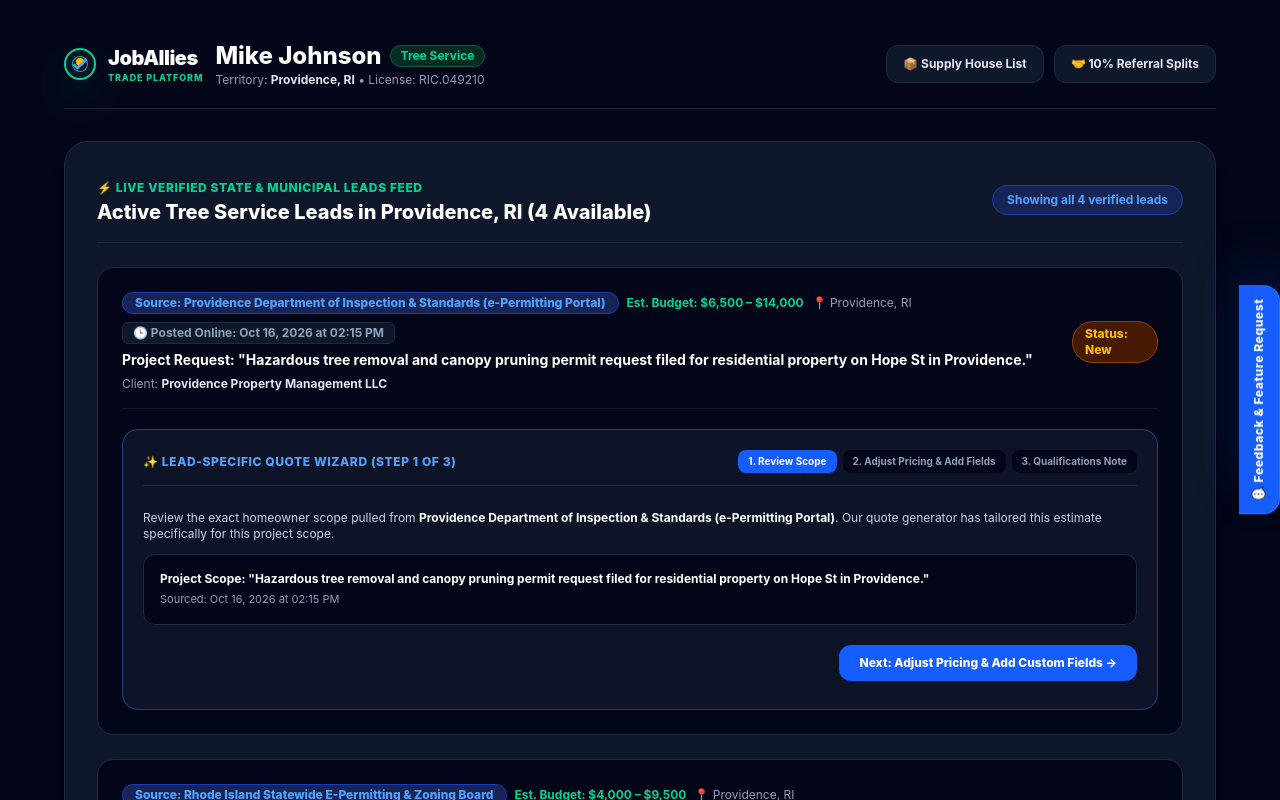
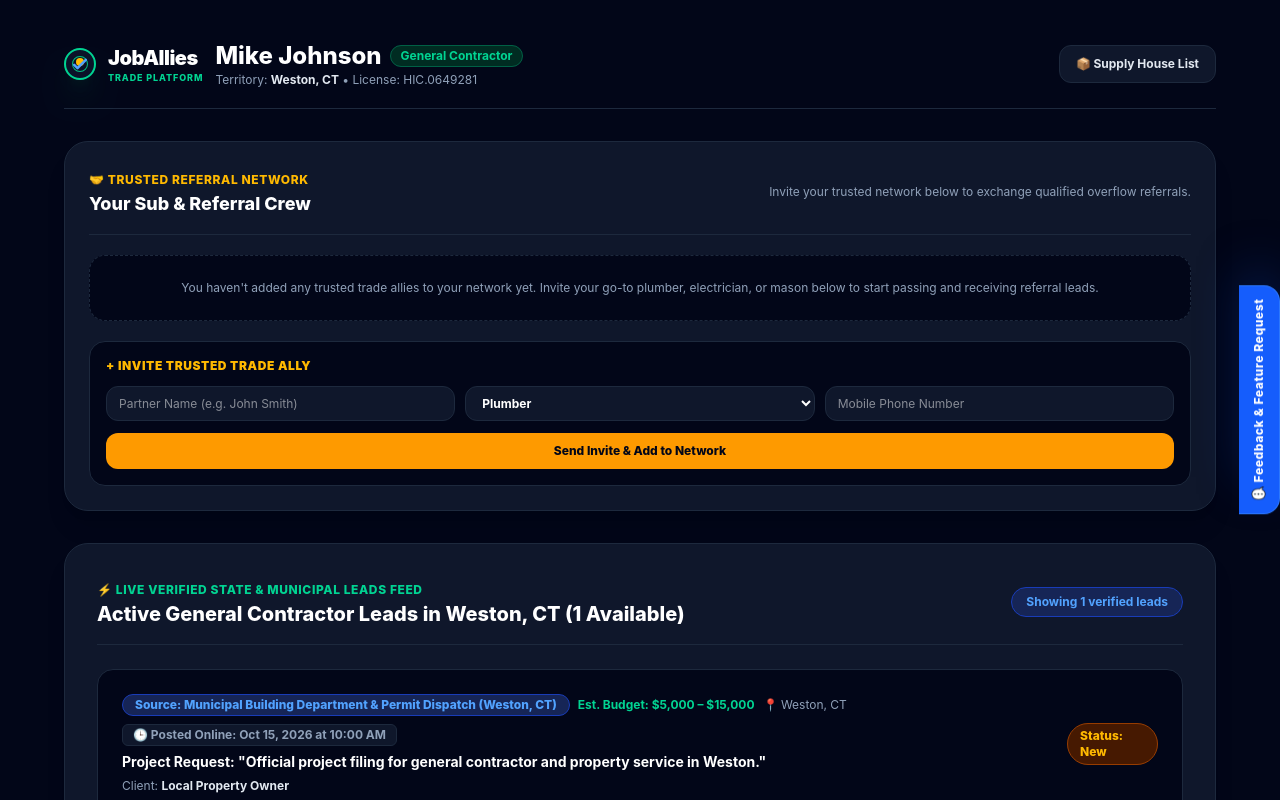
Before and after one commit to dberger111/joballies, a Next.js app: page /dashboard in a window 1280 px wide. Shown: the top 800 px of the page. Built offline with nearby package versions, Linux system fonts and the light colour scheme.

Commit message:
Remove dummy network data, require user-invited network for referrals, and add zero-lead fallback prompt to connect external lead platforms

```diff
--- a/app/dashboard/page.tsx
+++ b/app/dashboard/page.tsx
@@ -45,27 +45,40 @@
   status: string;
 }
 
+interface TradeAlly {
+  id: string;
+  name: string;
+  trade: string;
+  phone: string;
+}
+
 export default function DashboardPage() {
   const [userProfile, setUserProfile] = useState({
     name: 'Mike Johnson',
-    trade: 'Tree Service',
-    location: 'Providence, RI',
-    licenseNumber: 'RIC.049210',
+    trade: 'General Contractor',
+    location: 'Weston, CT',
+    licenseNumber: 'HIC.0649281',
     email: 'mike@joballies.com',
-    phone: '+14015550199'
+    phone: '+12035550199'
   });
 
   const [leads, setLeads] = useState<LeadItem[]>([]);
   const [savedQuotes, setSavedQuotes] = useState<SavedQuote[]>([]);
   const [loading, setLoading] = useState(true);
 
-  // Temporary state for adding a custom field to a specific lead
+  // Real Trusted Network State (Starts empty - no dummy content)
+  const [allies, setAllies] = useState<TradeAlly[]>([]);
+  const [allyName, setAllyName] = useState('');
+  const [allyTrade, setAllyTrade] = useState('Plumber');
+  const [allyPhone, setAllyPhone] = useState('');
+
+  // Temporary state for adding a custom field
   const [newFieldLabel, setNewFieldLabel] = useState('');
   const [newFieldAmount, setNewFieldAmount] = useState<number>(150);
 
   useEffect(() => {
-    let resolvedTrade = 'Tree Service';
-    let resolvedTown = 'Providence, RI';
+    let resolvedTrade = 'General Contractor';
+    let resolvedTown = 'Weston, CT';
 
     try {
       const saved = localStorage.getItem('joballies_temp_user') || localStorage.getItem('joballies_user');
@@ -89,8 +102,8 @@
         if (data && data.leads) {
           const mapped = data.leads.map((l: any, idx: number) => ({
             ...l,
-            clientEmail: `homeowner${idx + 1}@providence-resident.org`,
-            clientPhone: `+1 (401) 555-01${70 + idx}`,
+            clientEmail: `homeowner${idx + 1}@local-resident.org`,
+            clientPhone: `+1 (203) 555-01${70 + idx}`,
             autoQuote: {
               ...l.autoQuote,
               customFields: []
@@ -108,6 +121,25 @@
 
     fetchLeads();
   }, []);
+
+  const handleAddAlly = (e: React.FormEvent) => {
+    e.preventDefault();
+    if (!allyName.trim() || !allyPhone.trim()) return;
+    const newAlly: TradeAlly = {
+      id: Date.now().toString(),
+      name: allyName.trim(),
+      trade: allyTrade,
+      phone: allyPhone.trim()
+    };
+    setAllies([...allies, newAlly]);
+    setAllyName('');
+    setAllyPhone('');
+    alert(`✓ ${newAlly.name} (${newAlly.trade}) has been successfully added to your trusted referral network!`);
+  };
+
+  const removeAlly = (id: string) => {
+    setAllies(allies.filter(a => a.id !== id));
+  };
 
   const recalculateTotal = (quote: { laborHours: number; laborRate: number; materialsCost: number; customFields: CustomField[] }) => {
     const base = quote.laborHours * quote.laborRate + quote.materialsCost;
@@ -219,19 +251,90 @@
             >
               📦 Supply House List
             </Link>
-            <Link
-              href="/dashboard/network"
-              className="bg-slate-900 border border-slate-800 text-xs font-bold text-slate-200 px-4 py-2.5 rounded-xl transition"
-            >
-              🤝 10% Referral Splits
-            </Link>
           </div>
         </header>
+
+        {/* TRUSTED REFERRAL NETWORK SECTION (Requires User to Invite Network First) */}
+        <section className="bg-slate-900 border border-slate-800 p-6 rounded-3xl space-y-5 shadow-xl">
+          <div className="flex flex-col sm:flex-row justify-between items-start sm:items-center gap-2 border-b border-slate-800 pb-4">
+            <div>
+              <span className="text-xs font-extrabold uppercase tracking-wider text-amber-400">🤝 Trusted Referral Network</span>
+              <h2 className="text-lg font-extrabold text-white">Your Sub & Referral Crew</h2>
+            </div>
+            <p className="text-xs text-slate-400">Invite your trusted network below to exchange qualified overflow referrals.</p>
+          </div>
+
+          {allies.length === 0 ? (
+            <div className="bg-slate-950 border border-dashed border-slate-800 p-6 rounded-2xl text-center space-y-3">
+              <p className="text-xs text-slate-400">
+                You haven't added any trusted trade allies to your network yet. Invite your go-to plumber, electrician, or mason below to start passing and receiving referral leads.
+              </p>
+            </div>
+          ) : (
+            <div className="grid grid-cols-1 md:grid-cols-2 gap-3">
+              {allies.map((ally) => (
+                <div key={ally.id} className="bg-slate-950 border border-slate-800 p-4 rounded-2xl flex justify-between items-center">
+                  <div>
+                    <h4 className="text-xs font-bold text-white">{ally.name}</h4>
+                    <p className="text-[11px] text-blue-400">{ally.trade} • {ally.phone}</p>
+                  </div>
+                  <button
+                    onClick={() => removeAlly(ally.id)}
+                    className="text-xs text-rose-400 hover:text-rose-300 font-bold px-3 py-1 bg-slate-900 rounded-lg"
+                  >
+                    Remove
+                  </button>
+                </div>
+              ))}
+            </div>
+          )}
+
+          {/* Invite Form */}
+          <form onSubmit={handleAddAlly} className="bg-slate-950 border border-slate-800 p-4 rounded-2xl space-y-3">
+            <h4 className="text-xs font-black text-amber-400 uppercase tracking-wider">+ Invite Trusted Trade Ally</h4>
+            <div className="grid grid-cols-1 sm:grid-cols-3 gap-2.5">
+              <input
+                type="text"
+                required
+                placeholder="Partner Name (e.g. John Smith)"
+                value={allyName}
+                onChange={(e) => setAllyName(e.target.value)}
+                className="bg-slate-900 border border-slate-800 rounded-xl px-3 py-2 text-xs text-white"
+              />
+              <select
+                value={allyTrade}
+                onChange={(e) => setAllyTrade(e.target.value)}
+                className="bg-slate-900 border border-slate-800 rounded-xl px-3 py-2 text-xs font-bold text-white"
+              >
+                <option value="Plumber">Plumber</option>
+                <option value="Electrician">Electrician</option>
+                <option value="Mason">Mason</option>
+                <option value="HVAC Tech">HVAC Tech</option>
+                <option value="Painter">Painter</option>
+                <option value="Roofing Pro">Roofing Pro</option>
+              </select>
+              <input
+                type="text"
+                required
+                placeholder="Mobile Phone Number"
+                value={allyPhone}
+                onChange={(e) => setAllyPhone(e.target.value)}
+                className="bg-slate-900 border border-slate-800 rounded-xl px-3 py-2 text-xs text-white"
+              />
+            </div>
+            <button
+              type="submit"
+              className="w-full bg-amber-500 hover:bg-amber-400 text-slate-950 font-extrabold py-2.5 rounded-xl text-xs transition"
+            >
+              Send Invite & Add to Network
+            </button>
+          </form>
+        </section>
 
         {/* Saved Quotes Reference Section */}
         {savedQuotes.length > 0 && (
           <section className="bg-slate-900 border border-slate-800 p-6 rounded-3xl space-y-4 shadow-xl">
-            <h3 className="text-xs font-extrabold uppercase tracking-wider text-amber-400">📋 Sent Quotes Reference Hub (Dashboard History)</h3>
+            <h3 className="text-xs font-extrabold uppercase tracking-wider text-amber-400">📋 Sent Quotes Reference Hub</h3>
             <div className="grid grid-cols-1 md:grid-cols-2 gap-3">
               {savedQuotes.map((q) => (
                 <div key={q.id} className="bg-slate-950 border border-slate-800 p-4 rounded-2xl flex justify-between items-center">
@@ -249,7 +352,7 @@
           </section>
         )}
 
-        {/* Live Leads & Quote Wizard Section */}
+        {/* Live Leads & Quote Wizard Section with Zero-Lead Fallback Prompt */}
         <section className="bg-slate-900 border border-slate-800 p-6 md:p-8 rounded-3xl space-y-6 shadow-xl">
           <div className="flex flex-col sm:flex-row justify-between items-start sm:items-center gap-2 border-b border-slate-800 pb-4">
             <div>
@@ -259,14 +362,39 @@
               </h2>
             </div>
             <span className="text-xs font-bold text-blue-400 bg-blue-950 px-3.5 py-1.5 rounded-full border border-blue-800">
-              {loading ? 'Scanning live sources...' : `Showing all ${leads.length} verified leads`}
+              {loading ? 'Scanning live sources...' : `Showing ${leads.length} verified leads`}
             </span>
           </div>
 
+          {/* ZERO LEADS EMPTY STATE PROMPT */}
+          {!loading && leads.length === 0 ? (
+            <div className="bg-slate-950 border border-amber-500/50 p-8 rounded-2xl text-center space-y-4">
+              <div className="w-12 h-12 bg-amber-500/20 text-amber-400 rounded-full flex items-center justify-center mx-auto text-lg font-black">
+                !
+              </div>
+              <h3 className="text-base font-extrabold text-white">No Public Leads Found for Your Location & Trade</h3>
+              <p className="text-xs text-slate-300 max-w-lg mx-auto">
+                There are currently no public municipal permit or state open data requests matching <strong className="text-white">{userProfile.trade}</strong> in <strong className="text-white">{userProfile.location}</strong>.
+              </p>
+              <div className="pt-2">
+                <p className="text-xs font-bold text-amber-400 mb-3">To view more leads in your local area, connect your professional lead generation accounts:</p>
+                <div className="flex flex-wrap justify-center gap-3">
+                  <a href="https://pro.thumbtack.com" target="_blank" rel="noopener noreferrer" className="bg-blue-600 hover:bg-blue-500 text-white font-extrabold px-4 py-2.5 rounded-xl text-xs transition">
+                    🛠️ Connect Thumbtack Pro
+                  </a>
+                  <a href="https://pro.angi.com" target="_blank" rel="noopener noreferrer" className="bg-emerald-600 hover:bg-emerald-500 text-white font-extrabold px-4 py-2.5 rounded-xl text-xs transition">
+                    🏡 Connect Angi Leads
+                  </a>
+                  <a href="https://www.houzz.com/pro" target="_blank" rel="noopener noreferrer" className="bg-slate-800 hover:bg-slate-700 text-slate-100 font-extrabold px-4 py-2.5 rounded-xl text-xs transition border border-slate-700">
+                    📐 Connect Houzz Pro
+                  </a>
+                </div>
+              </div>
+            </div>
+          ) : (
             <div className="space-y-6">
               {leads.map((lead) => (
                 <div key={lead.id} className="bg-slate-950 border border-slate-800 p-6 rounded-2xl space-y-5">
-                {/* Lead Header with Explicit Source, Date, and Time */}
                   <div className="flex flex-col md:flex-row justify-between items-start md:items-center gap-3 border-b border-slate-900 pb-4">
                     <div className="space-y-1.5">
                       <div className="flex flex-wrap items-center gap-2">
@@ -320,7 +448,7 @@
                       </span>
                       <div className="flex gap-1.5">
                         <button onClick={() => setWizardStep(lead.id, 1)} className={`px-2.5 py-1 rounded-lg text-[10px] font-bold ${lead.wizardStep === 1 ? 'bg-blue-600 text-white' : 'bg-slate-950 text-slate-400'}`}>1. Review Scope</button>
-                      <button onClick={() => setWizardStep(lead.id, 2)} className={`px-2.5 py-1 rounded-lg text-[10px] font-bold ${lead.wizardStep === 2 ? 'bg-blue-600 text-white' : 'bg-slate-950 text-slate-400'}`}>2. Adjust Pricing & Add Fields</button>
+                        <button onClick={() => setWizardStep(lead.id, 2)} className={`px-2.5 py-1 rounded-lg text-[10px] font-bold ${lead.wizardStep === 2 ? 'bg-blue-600 text-white' : 'bg-slate-950 text-slate-400'}`}>2. Adjust Pricing & Fields</button>
                         <button onClick={() => setWizardStep(lead.id, 3)} className={`px-2.5 py-1 rounded-lg text-[10px] font-bold ${lead.wizardStep === 3 ? 'bg-blue-600 text-white' : 'bg-slate-950 text-slate-400'}`}>3. Qualifications Note</button>
                       </div>
                     </div>
@@ -489,6 +617,7 @@
                 </div>
               ))}
             </div>
+          )}
         </section>
       </div>
 
```
Lines whose indentation alone changed are shown as unchanged.
